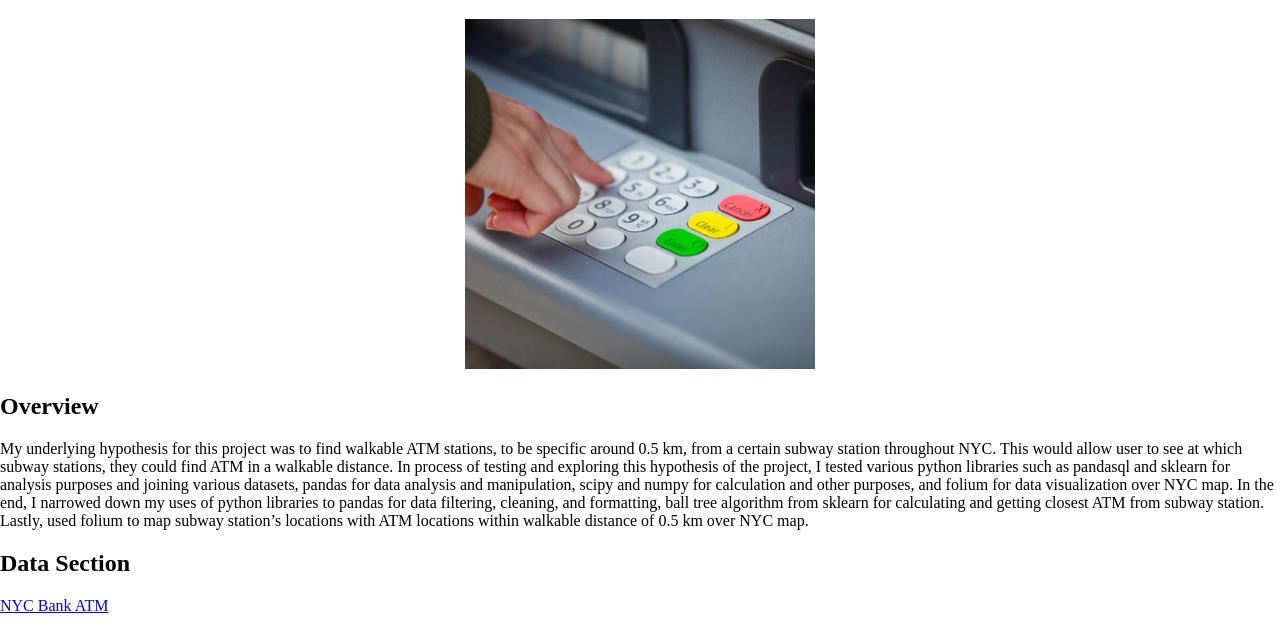
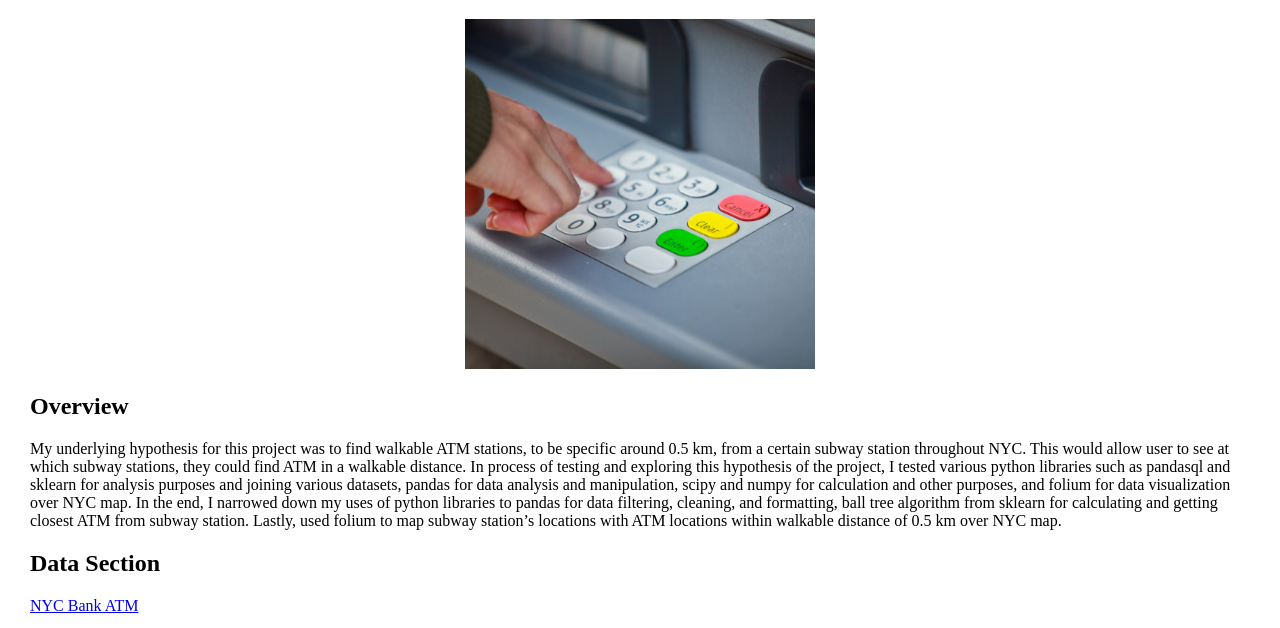
Before and after one commit to saimantmg01/DS_Project, a plain HTML site: page index.html in a window 1280 px wide. Shown: the part 111-739 px from the top of the page. Drawn offline with Linux system fonts and the light colour scheme.

Commit message:
Update style.css

```diff
--- a/style.css
+++ b/style.css
@@ -1,6 +1,10 @@
 body {
     margin: 0;
     padding: 0;
+}
+.content {
+    padding-left: 30px;
+    padding-right: 30px;
 }
 .menu {
     width: 100%;
```
